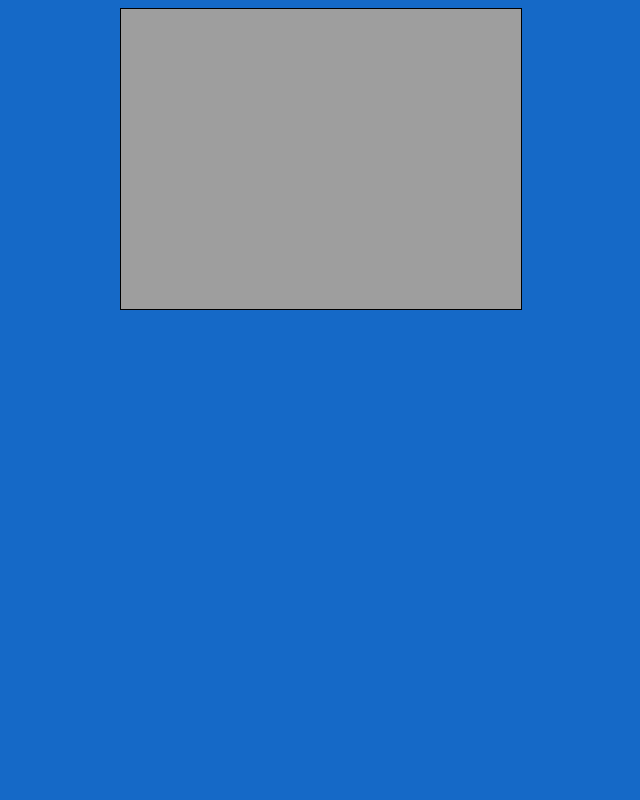
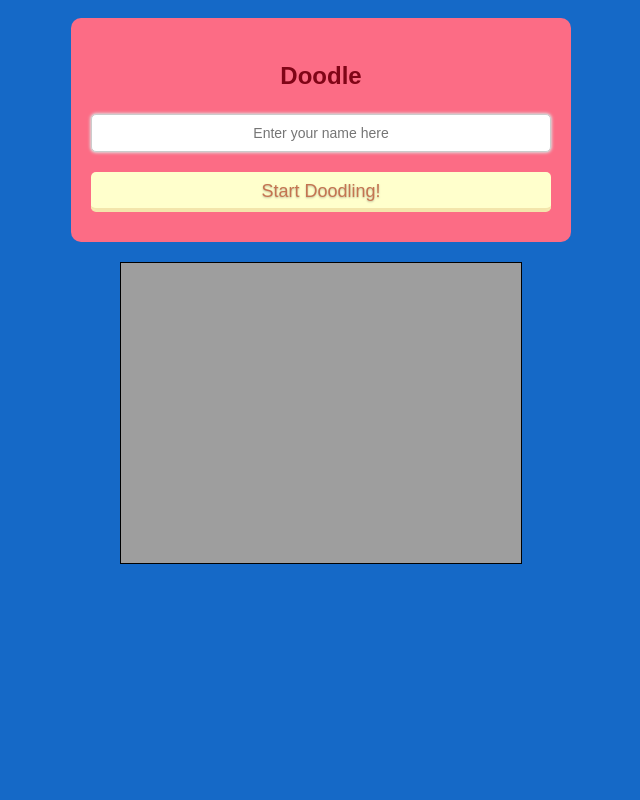
Before and after one commit to c29reid/DonaldDoodle, a plain HTML site: page src/client/index.html in a window 1280 px wide. Shown: the top 800 px of the page, without its empty margins (319-959 px from the left). Drawn offline with Linux system fonts and the light colour scheme.

Commit message:
adding css stuff

```diff
--- a/src/client/css/app.css
+++ b/src/client/css/app.css
@@ -11,11 +11,11 @@ canvas { border: 1px solid black;
 	padding-right: 0;
 	margin-left: auto;
 	margin-right: auto;
-	margin-top: auto;
+	margin-top: 20px;
 	display: block;
 }
 #status {
-    position: relative;
+    position: center;
     padding: 10px;
     background: rgba(0, 0, 0, 0.4);
     color: #FFF;
@@ -23,18 +23,92 @@ canvas { border: 1px solid black;
     top: 2px;
     right: 2px;
     font-weight: bold;
-    text-align: left;
+    text-align: center;
+}
+
+#startMenu {
+    position: center;
+    margin: auto;
+    margin-top: 10px;
+    width: 500px;
+    padding: 20px;
+    border-radius: 10px;
+    -moz-border-radius: 10px;
+    -webkit-border-radius: 10px;
+    background-color: #FC6C85;
+    box-sizing: border-box;
 }
 
 #startMenu p {
     padding: 0;
-    text-align: left;
+    text-align: center;
     font-size: x-large;
     font-weight: bold;
+	color: #800517;
+}
+
+#playerNameInput {
+    width: 100%;
+    text-align: center;
+    padding: 10px;
+    border: solid 1px #dcdcdc;
+    transition: box-shadow 0.3s, border 0.3s;
+    box-sizing: border-box;
+    border-radius: 5px;
+    -moz-border-radius: 5px;
+    -webkit-border-radius: 5px;
+    margin-bottom: 10px;
+    outline: none;
+}
+
+#playerNameInput:focus, #playerNameInput.focus {
+    border: solid 1px #CCCCCC;
+    box-shadow: 0 0 3px 1px #DDDDDD;
+}
+
+#startButton {
+    position: relative;
+    margin: auto;
+    margin-top: 10px;
+    width: 100%;
+    height: 40px;
+    box-sizing: border-box;
+    font-size: large;
+    color: #C47451;
+    text-align: center;
+    text-shadow: 0 1px 2px rgba(0, 0, 0, 0.25);
+    background: #FFFFCC;
+    border: 0;
+    border-bottom: 2px solid #F3E5AB;
+    cursor: pointer;
+    -webkit-box-shadow: inset 0 -2px #F3E5AB;
+    box-shadow: inset 0 -2px #F3E5AB;
+    border-radius: 5px;
+    -moz-border-radius: 5px;
+    -webkit-border-radius: 5px;
+    margin-bottom: 10px;
+}
+
+#startButton:active, #startButton:hover {
+    top: 1px;
+    background: #F2BB66;
+    outline: none;
+    -webkit-box-shadow: none;
+    /*box-shadow: inset 0 -2px #893BFF;*/
+}
+
+#startMenuWrapper {
+    -webkit-transition: max-height 1s;
+    -moz-transition: max-height 1s;
+    -ms-transition: max-height 1s;
+    -o-transition: max-height 1s;
+    transition: max-height 1s;
+    overflow: hidden;
 }
 
 #startMenuWrapper {
     z-index: 2;
+	position: center;
 }
 
 #gameAreaWrapper {
--- a/src/client/index.html
+++ b/src/client/index.html
@@ -4,6 +4,15 @@
 		<link rel="stylesheet" href="css/app.css"/>
 	</head>
 	<body>
+		<div id = "startMenuWrapper">
+			<div id = "startMenu">
+				<p>Doodle</p>
+				<input type = "text" tabindex = "0" autofocus placeholder="Enter your name here" id="playerNameInput" maxlength="25" />
+				<br />
+				<button id="startButton">Start Doodling!</button>
+				<br />
+			</div>
+		</div>
 	<canvas tabindex="1" id="cvs"></canvas>
     <div id="gameAreaWrapper">
         <div id="status"><span class="title">Doodlers</span></div>
@@ -13,15 +22,7 @@
         </div>
 		<canvas id="cvs" width="600" height="600"></canvas>
 		</div>
-		<div id = "startMenuWrapper">
-			<div id = "startMenu">
-				<p>Doodle</p>
-				<input type = "text" tabindex = "0" autofocus placeholder="Enter your name here" id="playerNameInput" maxlength="25" />
-				<br />
-				<button id="startButton">Start Doodling!</button>
-				<br />
-			</div>
-		</div>
+
 
 	<style src="css/app.css"></style>
 
```
